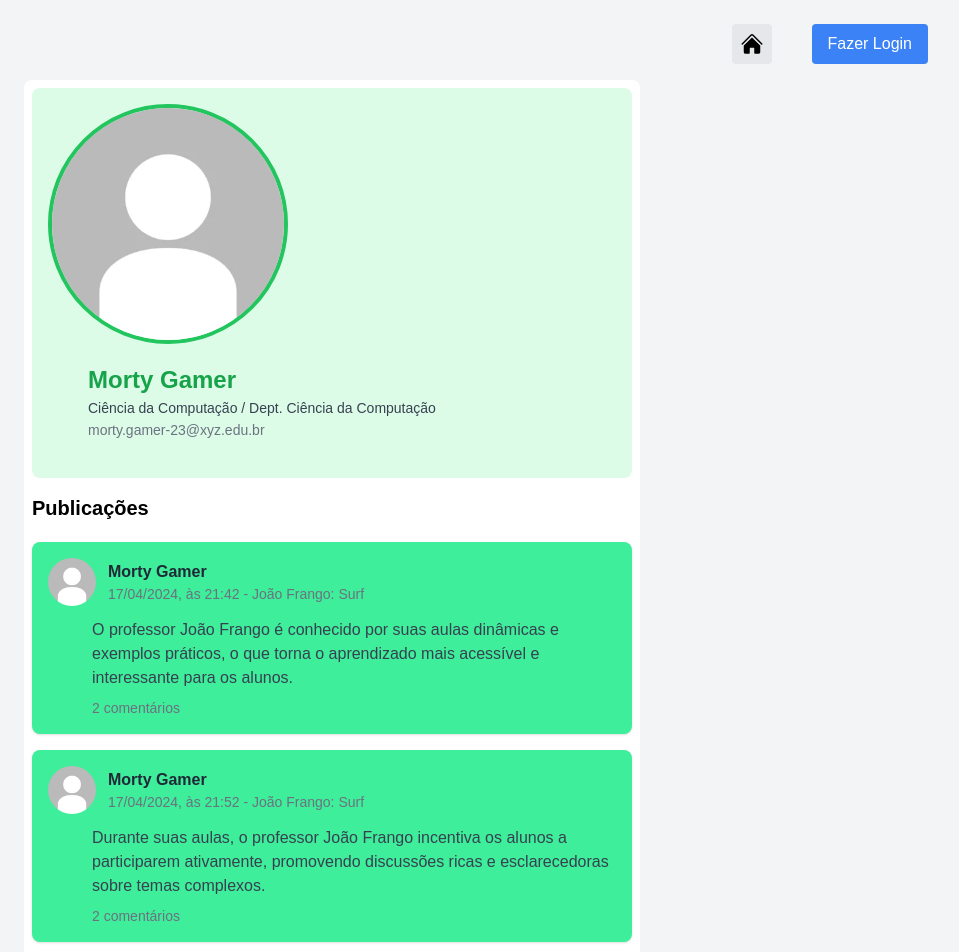
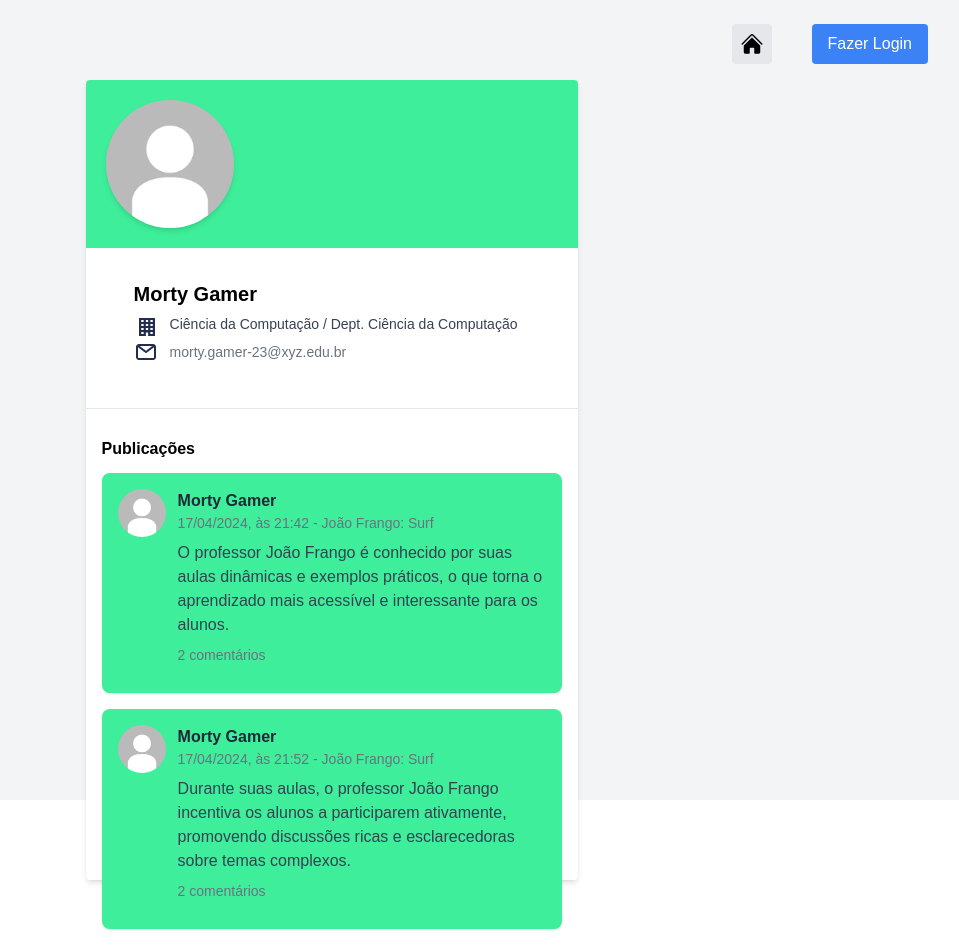
Before and after one commit to gabrielcaixeta01/front-cjr, a Next.js app: page /perfil/Aluno/Deslogado in a window 1280 px wide. Shown: the top 952 px of the page, without its empty margins (308-1267 px from the left). Built offline with nearby package versions, Linux system fonts and the light colour scheme.

Commit message:
style: perfil deslogado praticamente pront

```diff
--- a/src/app/perfil/Aluno/Deslogado/page.tsx
+++ b/src/app/perfil/Aluno/Deslogado/page.tsx
@@ -1,47 +1,78 @@
 "use client";
-import Image from 'next/image';
-import { useRouter } from 'next/navigation';
-import { HomeIcon } from '@heroicons/react/24/solid';
+import Image from "next/image";
+import { useRouter } from "next/navigation";
+import { HomeIcon } from "@heroicons/react/24/solid";
 
 export default function PerfilAlunoDeslogado() {
   const router = useRouter();
 
   return (
-    <div className="flex flex-col min-h-screen bg-gray-100 p-6">
+    <div className="flex flex-col h-screen bg-gray-100 p-6">
       <div className="flex justify-end mb-4">
         <button className="p-2 bg-gray-200 rounded hover:bg-gray-300 mx-5">
-          <HomeIcon className="h-6 w-6 text-black" onClick={() => router.push('/feed/Deslogado')}/>
+          <HomeIcon
+            className="h-6 w-6 text-black"
+            onClick={() => router.push("/feed/Deslogado")}
+          />
         </button>
         <button
           className="px-4 py-2 bg-blue-500 text-white rounded hover:bg-blue-600 mx-5"
-          onClick={() => router.push('/login')}
+          onClick={() => router.push("/login")}
         >
           Fazer Login
         </button>
       </div>
 
-      <div className="w-[50%] mx-auto bg-white p-2 rounded-lg">
-        <div className="flex flex-col bg-green-100 p-4 rounded-lg mb-4">
-          <Image
-            src="/default-profile.png"
-            alt="Foto de perfil padrão"
-            width={96}
-            height={96}
-            className="w-60 h-60 rounded-full border-4 border-green-500"
-          />
-          <div className="flex-1 pl-10 w-full p-5">
-            <h1 className="text-2xl font-bold text-green-600 mb-0.5">Morty Gamer</h1>
-            <p className="text-sm text-gray-700 mb-0.5">Ciência da Computação / Dept. Ciência da Computação</p>
-            <p className="text-sm text-gray-500 mb-0.5">morty.gamer-23@xyz.edu.br</p>
+      <div className="w-full h-screen max-w-[40%] mx-auto bg-white rounded shadow-md">
+        <div className="bg-customGreen border-b rounded-t">
+          <div className="flex items-center p-5">
+            <Image
+              src="/default-profile.png"
+              alt="Foto de perfil padrão"
+              width={120}
+              height={120}
+              className=" w-32 h-32 rounded-full shadow-md z-10"
+            />
+          </div>
+
+          <div className=" w-full h-40 bg-white p-4">
+            <div className="flex flex-col">
+              <div className="items-center w-full p-4 ml-4">
+                <h1 className="text-xl font-bold text-black mb-1.5">Morty Gamer</h1>
+                <div className="flex items-center gap-3">
+                  <Image
+                    src="/building.png"
+                    alt="Ícone de prédio"
+                    width={24}
+                    height={24}
+                    className="w-6 h-6"
+                  />
+                  <p className="text-sm text-gray-700 mb-1.5">
+                    Ciência da Computação / Dept. Ciência da Computação
+                  </p>
+                </div>
+                <div className="flex items-center gap-3">
+                  <Image
+                    src="/email.png"
+                    alt="Ícone de e-mail"
+                    width={24}
+                    height={24}
+                    className="w-6 h-6"
+                  />
+                  <p className="text-sm text-gray-500">morty.gamer-23@xyz.edu.br</p>
+                </div>
+              </div>
+            </div>
           </div>
         </div>
 
-        <div>
-          <h2 className="text-xl font-semibold mb-5 text-black">Publicações</h2>
+
+        <div className="mt-3 p-4">
+          <h2 className="text-l font-semibold mb-3 text-black">Publicações</h2>
 
           {/* Publicação 1 */}
           <div className="bg-customGreen p-4 rounded-lg shadow mb-4">
-            <div className="flex items-center mb-3">
+            <div className="flex items-start mb-3">
               <Image
                 src="/default-profile.png"
                 alt="Autor"
@@ -54,20 +85,19 @@ export default function PerfilAlunoDeslogado() {
                 <p className="text-sm text-gray-500">
                   17/04/2024, às 21:42 - João Frango: Surf
                 </p>
+                <p className="text-gray-700 mt-2">
+                  O professor João Frango é conhecido por suas aulas dinâmicas
+                  e exemplos práticos, o que torna o aprendizado mais acessível
+                  e interessante para os alunos.
+                </p>
+                <p className="text-sm text-gray-500 mt-2">2 comentários</p>
               </div>
-            </div>
-            <div className="ml-11">
-              <p className="text-gray-700 mb-2">
-                O professor João Frango é conhecido por suas aulas dinâmicas e exemplos práticos,
-                o que torna o aprendizado mais acessível e interessante para os alunos.
-              </p>
-              <p className="text-sm text-gray-500">2 comentários</p>
             </div>
           </div>
 
           {/* Publicação 2 */}
           <div className="bg-customGreen p-4 rounded-lg shadow mb-4">
-            <div className="flex items-center mb-3">
+            <div className="flex items-start mb-3">
               <Image
                 src="/default-profile.png"
                 alt="Autor"
@@ -80,21 +110,17 @@ export default function PerfilAlunoDeslogado() {
                 <p className="text-sm text-gray-500">
                   17/04/2024, às 21:52 - João Frango: Surf
                 </p>
+                <p className="text-gray-700 mt-2">
+                  Durante suas aulas, o professor João Frango incentiva os
+                  alunos a participarem ativamente, promovendo discussões ricas
+                  e esclarecedoras sobre temas complexos.
+                </p>
+                <p className="text-sm text-gray-500 mt-2">2 comentários</p>
               </div>
-            </div>
-            <div className="ml-11">
-              <p className="text-gray-700 mb-2">
-                Durante suas aulas, o professor João Frango incentiva os alunos a participarem ativamente,
-                promovendo discussões ricas e esclarecedoras sobre temas complexos.
-              </p>
-              <p className="text-sm text-gray-500">2 comentários</p>
             </div>
           </div>
         </div>
-
       </div>
-
-
     </div>
   );
 }
```
Also changed, not shown: public/building.png (added), public/email.png (added).
